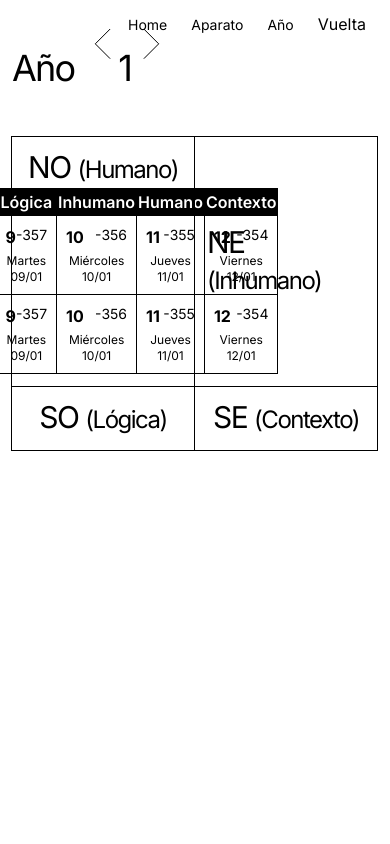
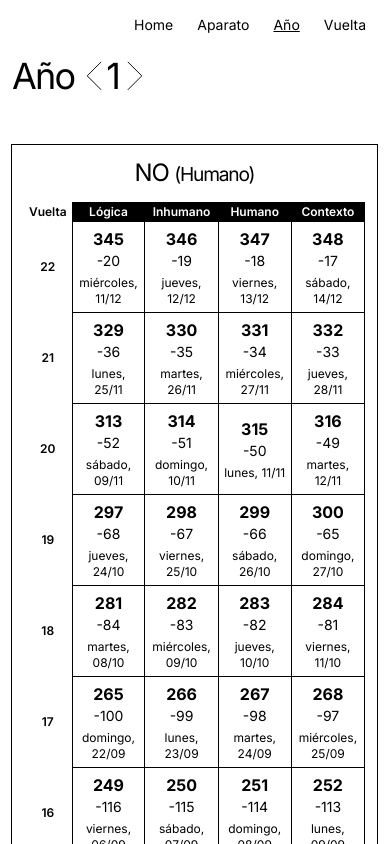
Before and after one commit to joamuriel/lgc-calendar, a Next.js app: page /ano/1 in a window 390 px wide. Shown: the top 844 px of the page. Built offline with nearby package versions, Linux system fonts and the light colour scheme.

Commit message:
avances :)

```diff
--- a/app/(pages)/ano/[id]/page.js
+++ b/app/(pages)/ano/[id]/page.js
@@ -1,13 +1,14 @@
 import { Header } from '@/app/ui/header.js';
 import { currentYear, years, groupedYears } from "@/app/services/dates"
 import Link from "next/link";
-import { startOfYear, endOfYear, eachDayOfInterval, isLeapYear } from 'date-fns';
+import { startOfYear, endOfYear, eachDayOfInterval, isLeapYear, getDayOfYear } from 'date-fns';
 
 // guardar todos los días de un año ??
 // tomar los 352 primeros días del año y divirlos en grupos de 16 días.
 // guardar en otra variable el resto de los días del año (13 dias si es un año de 365 y 14 días si es año bisiesto)
 
 export default function AnoItemPage({ params: {id} }) {
+
 
   // Obtener el primer y último día del año
   const startDate = startOfYear(new Date(parseInt(id), 0, 1));
@@ -24,10 +25,10 @@ export default function AnoItemPage({ params: {id} }) {
   for (let i = 0; i < first352Days.length; i += 16) {
     groupedDays.push(first352Days.slice(i, i + 16));
   }
+  // Obtener el resto de los días del año
+  const leapYear = isLeapYear(startDate);
+  const restOfTheYear = leapYear ? allDaysOfYear.slice(352, 366) : allDaysOfYear.slice(352, 365);
 
-  // Obtener el resto de los días del año
-  const leapYear = isLeapYear(parseInt(id));
-  const restOfTheYear = leapYear ? allDaysOfYear.slice(352, 366) : allDaysOfYear.slice(352, 365);
 
   // Estas variables las hago para pasarlas al header
   const totalIds = years.length;
@@ -39,121 +40,184 @@ export default function AnoItemPage({ params: {id} }) {
   if (nextId > totalIds) {
     nextId = 1;
   }
-
   const prevLink = `/ano/${prevId}`
   const nextLink = `/ano/${nextId}`
 
   return(
     <>
     <Header title="Año" navigation={id} prev={prevLink} next={nextLink} />
-    <div className='gap-0 grid grid-cols-2 w-full ano mt-12 '>
+    <div className='gap-0 md:grid grid-cols-2 w-full ano mt-12 '>
       {/* Cuadrante NO */}
       <div className='cuadrante'>
-        <h1 className='h-title text-3xl'>NO <small>(Humano)</small></h1>
-        <table className='table table-auto w-full'>
+        <h1 className='h-title text-2xl md:text-3xl'>NO <small>(Humano)</small></h1>
+        <table className='table table-auto w-full mt-3'>
           <thead>
             <tr>
-              <th className='text-right px-3 text-sm w-12'>Vuelta</th>
-              <th className='bg-foreground text-background border'>Lógica</th>
-              <th className='bg-foreground text-background border'>Inhumano</th>
-              <th className='bg-foreground text-background border'>Humano</th>
-              <th className='bg-foreground text-background border'>Contexto</th>
+              <th className='th-vuelta'>Vuelta</th>
+              <th className='th'>Lógica</th>
+              <th className='th'>Inhumano</th>
+              <th className='th'>Humano</th>
+              <th className='th'>Contexto</th>
             </tr>
           </thead>
           <tbody>
-            <tr>
-              <th className='text-right px-3 text-sm'>2</th>
-              <td>
-                <div className='day'>
-                  <div className='flex w-full justify-between'>
-                    <p className='id'>9</p>
-                    <p className='negative'>-357</p>
-                  </div>
-                  <p className='date'>Martes 09/01</p>
-                </div>
-              </td>
-              <td>
-                <div className='day'>
-                  <div className='flex w-full justify-between'>
-                    <p className='id'>10</p>
-                    <p className='negative'>-356</p>
-                  </div>
-                  <p className='date'>Miércoles 10/01</p>
-                </div>
-              </td>
-              <td>
-                <div className='day'>
-                  <div className='flex w-full justify-between'>
-                    <p className='id'>11</p>
-                    <p className='negative'>-355</p>
-                  </div>
-                  <p className='date'>Jueves 11/01</p>
-                </div>
-              </td>
-              <td>
-                <div className='day'>
-                  <div className='flex w-full justify-between'>
-                    <p className='id'>12</p>
-                    <p className='negative'>-354</p>
-                  </div>
-                  <p className='date'>Viernes 12/01</p>
-                </div>
-              </td>
-            </tr>
-            <tr>
-              <th className='text-right px-3 text-sm'>1</th>
-              <td>
-                <div className='day'>
-                  <div className='flex w-full justify-between'>
-                    <p className='id'>9</p>
-                    <p className='negative'>-357</p>
-                  </div>
-                  <p className='date'>Martes 09/01</p>
-                </div>
-              </td>
-              <td>
-                <div className='day'>
-                  <div className='flex w-full justify-between'>
-                    <p className='id'>10</p>
-                    <p className='negative'>-356</p>
-                  </div>
-                  <p className='date'>Miércoles 10/01</p>
-                </div>
-              </td>
-              <td>
-                <div className='day'>
-                  <div className='flex w-full justify-between'>
-                    <p className='id'>11</p>
-                    <p className='negative'>-355</p>
-                  </div>
-                  <p className='date'>Jueves 11/01</p>
-                </div>
-              </td>
-              <td>
-                <div className='day'>
-                  <div className='flex w-full justify-between'>
-                    <p className='id'>12</p>
-                    <p className='negative'>-354</p>
-                  </div>
-                  <p className='date'>Viernes 12/01</p>
-                </div>
-              </td>
-            </tr>
+            {/* vueltas */}
+            {groupedDays.slice().reverse().map((group, groupIndex) => (
+              <tr key={groupIndex}>
+                <th className='th-vuelta'>{23 - groupIndex - 1}</th>
+                {group.slice(8, 12).map((day, dayIndex) => (
+                  <td key={dayIndex} className={`vuelta-${23 - groupIndex - 1}`}>
+                    <div className='day'>
+                      <div className='day-numbers'>
+                        <p className='id'>{getDayOfYear(day)}</p>
+                        <p className='negative'>-{(leapYear ? 366 : 365) - (getDayOfYear(day))}</p>
+                      </div>
+                      <p className='date'>{day.toLocaleDateString('es-ES', { weekday: 'long', day: '2-digit', month: '2-digit' })}</p>
+                    </div>
+                  </td>
+                ))}
+              </tr>
+            ))}
+
           </tbody>
         </table>
       </div>
       {/* Cuadrante NE */}
       <div className='cuadrante'>
-      <h1 className='h-title text-3xl'>NE <small>(Inhumano)</small></h1>
+      <h1 className='h-title text-2xl md:text-3xl'>NE <small>(Inhumano)</small></h1>
+      <table className='table table-auto w-full mt-3'>
+          <thead>
+            <tr>
+              <th className='th'>Lógica</th>
+              <th className='th'>Inhumano</th>
+              <th className='th'>Humano</th>
+              <th className='th'>Contexto</th>
+              <th className='th-vuelta'>Vuelta</th>
+            </tr>
+          </thead>
+          <tbody>
+            {/* vueltas */}
+            {groupedDays.slice().reverse().map((group, groupIndex) => (
+              <tr key={groupIndex}>
+                {group.slice(4, 8).map((day, dayIndex) => (
+                  <td key={dayIndex} className={`vuelta-${23 - groupIndex - 1}`}>
+                    <div className='day'>
+                    <div className='day-numbers'>
+                        <p className='id'>{getDayOfYear(day)}</p>
+                        <p className='negative'>-{(leapYear ? 366 : 365) - (getDayOfYear(day))}</p>
+                      </div>
+                      <p className='date'>{day.toLocaleDateString('es-ES', { weekday: 'long', day: '2-digit', month: '2-digit' })}</p>
+                    </div>
+                  </td>
+                ))}
+                <th className='th-vuelta'>{23 - groupIndex - 1}</th>
+              </tr>
+            ))}
+          </tbody>
+        </table>
       </div>
       {/* Cuadrante SO */}
       <div className='cuadrante'>
-        <h1 className='h-title text-3xl'>SO <small>(Lógica)</small></h1>
+      <h1 className='h-title text-2xl md:text-3xl mb-3 md:hidden block'>SO <small>(Lógica)</small></h1>
+        <table className='table table-auto w-full'>
+          <thead className='md:hidden table-header-group'>
+            <tr>
+              <th className='th-vuelta'></th>
+              <th className='th'>Lógica</th>
+              <th className='th'>Inhumano</th>
+              <th className='th'>Humano</th>
+              <th className='th'>Contexto</th>
+            </tr>
+          </thead>
+          <tbody>
+            {/* vueltas */}
+            {groupedDays.map((group, groupIndex) => (
+              <tr key={groupIndex}>
+                <th className='th-vuelta'>{groupIndex + 1}</th>
+                {group.slice(0, 4).map((day, dayIndex) => (
+                  <td key={dayIndex} className={`vuelta-${groupIndex + 1}`}>
+                    <div className='day'>
+                    <div className='day-numbers'>
+                        <p className='id'>{getDayOfYear(day)}</p>
+                        <p className='negative'>-{(leapYear ? 366 : 365) - (getDayOfYear(day))}</p>
+                      </div>
+                      <p className='date'>{day.toLocaleDateString('es-ES', { weekday: 'long', day: '2-digit', month: '2-digit' })}</p>
+                    </div>
+                  </td>
+                ))}
+              </tr>
+            ))}
+          </tbody>
+          <tfoot className='hidden md:table-footer-group'>
+            <tr>
+              <th className='th-vuelta'></th>
+              <th className='th'>Lógica</th>
+              <th className='th'>Inhumano</th>
+              <th className='th'>Humano</th>
+              <th className='th'>Contexto</th>
+            </tr>
+          </tfoot>
+        </table>
+        <h1 className='h-title text-2xl md:text-3xl mt-3 hidden md:block'>SO <small>(Lógica)</small></h1>
       </div>
       {/* Cuadrante SE */}
       <div className='cuadrante'>
-        <h1 className='h-title text-3xl'>SE <small>(Contexto)</small></h1>
+      <h1 className='h-title text-2xl md:text-3xl mb-3 block md:hidden'>SE <small>(Contexto)</small></h1>
+        <table className='table table-auto w-full'>
+          <thead className='md:hidden table-header-group'>
+            <tr>
+              <th className='th'>Lógica</th>
+              <th className='th'>Inhumano</th>
+              <th className='th'>Humano</th>
+              <th className='th'>Contexto</th>
+              <th className='th-vuelta'></th>
+            </tr>
+          </thead>
+          <tbody>
+            {/* vueltas */}
+            {groupedDays.map((group, groupIndex) => (
+              <tr key={groupIndex}>
+                {group.slice(12, 16).map((day, dayIndex) => (
+                  <td key={dayIndex} className={`vuelta-${groupIndex + 1}`}>
+                    <div className='day'>
+                    <div className='day-numbers'>
+                        <p className='id'>{getDayOfYear(day)}</p>
+                        <p className='negative'>-{(leapYear ? 366 : 365) - (getDayOfYear(day))}</p>
+                      </div>
+                      <p className='date'>{day.toLocaleDateString('es-ES', { weekday: 'long', day: '2-digit', month: '2-digit' })}</p>
+                    </div>
+                  </td>
+                ))}
+                <th className='th-vuelta'>{groupIndex + 1}</th>
+              </tr>
+            ))}
+          </tbody>
+          <tfoot className='hidden md:table-footer-group'>
+            <tr>
+              <th className='th'>Lógica</th>
+              <th className='th'>Inhumano</th>
+              <th className='th'>Humano</th>
+              <th className='th'>Contexto</th>
+              <th className='th-vuelta'></th>
+            </tr>
+          </tfoot>
+        </table>
+        <h1 className='h-title text-2xl md:text-3xl mt-3 hidden md:block'>SE <small>(Contexto)</small></h1>
       </div>
+    </div>
+    {/* Anillo de fuego */}
+    <div className='firering mt-12'>
+      {restOfTheYear.map((day, index) => (
+        <div className='firering-day'>
+          <div className='day'>
+            <div className='day-numbers'>
+              <p className='id'>{getDayOfYear(day)}</p>
+              <p className='negative'>-{(leapYear ? 366 : 365) - (getDayOfYear(day))}</p>
+            </div>
+            <p className='date'>{day.toLocaleDateString('es-ES', { weekday: 'long', day: '2-digit', month: '2-digit' })}</p>
+          </div>
+        </div>
+      ))}
     </div>
     </>
   )
--- /dev/null
+++ b/app/(pages)/vuelta/[id]/page.js
@@ -0,0 +1,11 @@
+import { Header } from '@/app/ui/header.js';
+
+export default function VueltaItemPage({ params: {id} }) {
+
+  return(
+    <>
+    <Header title="Vuelta"/>
+    </>
+  )
+
+}
--- /dev/null
+++ b/app/(pages)/vuelta/page.js
@@ -0,0 +1,20 @@
+import { Header } from '@/app/ui/header.js'
+import { currentYear } from "@/app/services/dates"
+import Link from "next/link";
+
+
+export default function VueltaPage() {
+  return(
+    <>
+      <Header title="Vueltas" />
+      <div className="mb-12 flex gap-12 mt-12">
+        <h2 className='title text-lg'>
+          <Link href="#">
+            Vuelta actual:<br/>
+            <span className='text-3xl h-title underline'>vuelta</span>
+          </Link>
+        </h2>
+      </div>
+    </>
+  )
+}
--- a/app/globals.css
+++ b/app/globals.css
@@ -38,7 +38,6 @@ th{
 .nav-links .link.active{
   @apply underline
 }
-
 .header{
   @apply w-full
 }
@@ -65,15 +64,39 @@ seccion año
 .table td{
   @apply border
 }
-.table .day{
-  @apply flex flex-col gap-1 p-2
+.table .day,
+.firering .day{
+  @apply flex flex-col gap-1 p-1 md:p-2
 }
-.table .day .id{
+.table .day .day-numbers,
+.firering .day .day-numbers{
+  @apply flex w-full justify-center md:justify-between flex-col md:flex-row text-center
+}
+.table .day .id,
+.firering .day .id{
   @apply font-bold
 }
-.table .day .date{
+.table .day .date,
+.firering .day .date{
   @apply text-xs text-center
 }
-.table .day .negative{
+.table .day .negative,
+.firering .day .negative{
   @apply text-sm
 }
+.table .th-vuelta{
+  @apply text-center text-xs w-12
+}
+.table .th{
+  @apply bg-foreground text-background border text-xs md:text-base
+}
+.firering{
+  @apply flex flex-wrap;
+}
+.firering-day{
+  @apply border flex-1
+}
+[class^="vuelta-"]:hover,
+.firering-day:hover {
+  @apply bg-foreground text-background
+}
--- a/app/layout.js
+++ b/app/layout.js
@@ -15,7 +15,7 @@ export default function RootLayout({ children }) {
     <html lang="en">
       <body className={inter.className}>
         <NavLinks />
-        <main className="px-3">
+        <main className="px-3 py-2">
         {children}
         </main>
       </body>
--- a/app/ui/header.js
+++ b/app/ui/header.js
@@ -4,15 +4,15 @@ import { IconArrowRight } from "../icons/arrow-right";
 
 export function Header( props ) {
   return (
-    <header className="header flex items-center gap-3">
-      <h1 className="h-title text-4xl md:text-7xl pt-12 md:pt-0">{props.title}</h1>
+    <header className="header flex items-center gap-3 pt-12 md:pt-0">
+      <h1 className="h-title text-4xl md:text-7xl">{props.title}</h1>
       {props.navigation && (
-        <div className="navigation flex items-center">
-          <Link href={props.prev} className="text-sm h-title underline w-8 flex justify-center">
+        <div className="navigation flex items-center gap-1 md:gap-0">
+          <Link href={props.prev} className="text-sm h-title underline w-4 md:w-8 flex justify-center">
             <IconArrowLeft />
           </Link>
-          <h2 className="h-title text-4xl md:text-7xl pt-12 md:pt-0">{props.navigation}</h2>
-          <Link href={props.next} className="text-sm h-title underline w-8 flex justify-center ml-1">
+          <h2 className="h-title text-4xl md:text-7xl">{props.navigation}</h2>
+          <Link href={props.next} className="text-sm h-title underline w-4 md:w-8 flex justify-center ml-1">
             <IconArrowRight />
           </Link>
         </div>
--- a/app/ui/nav-links.js
+++ b/app/ui/nav-links.js
@@ -11,8 +11,8 @@ export function NavLinks() {
       <ul className="flex gap-6 justify-end">
         <li><Link className={`link ${pathname === '/' ? 'active' : ''}`} href="/">Home</Link></li>
         <li><Link className={`link ${pathname.includes('/aparato') ? 'active' : ''}`} href="/aparato">Aparato</Link></li>
-        <li><Link className={`link ${pathname === '/ano' ? 'active' : ''}`} href="/ano">Año</Link></li>
-        <li>Vuelta</li>
+        <li><Link className={`link ${pathname.includes('/ano') ? 'active' : ''}`} href="/ano">Año</Link></li>
+        <li><Link className={`link ${pathname.includes('/vuelta') ? 'active' : ''}`} href="/vuelta">Vuelta</Link></li>
       </ul>
     </nav>
 
```
Also changed, not shown: app/(pages)/aparato/[id]/page.js (+5 -5 lines).
